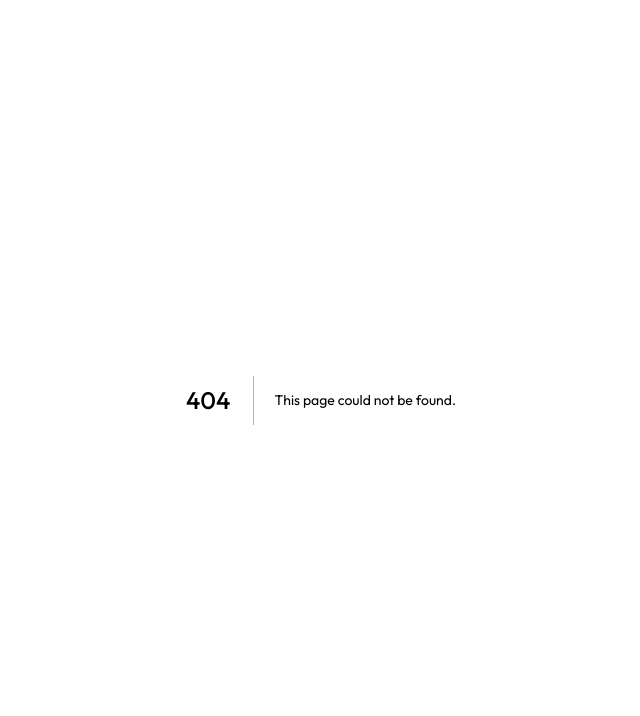
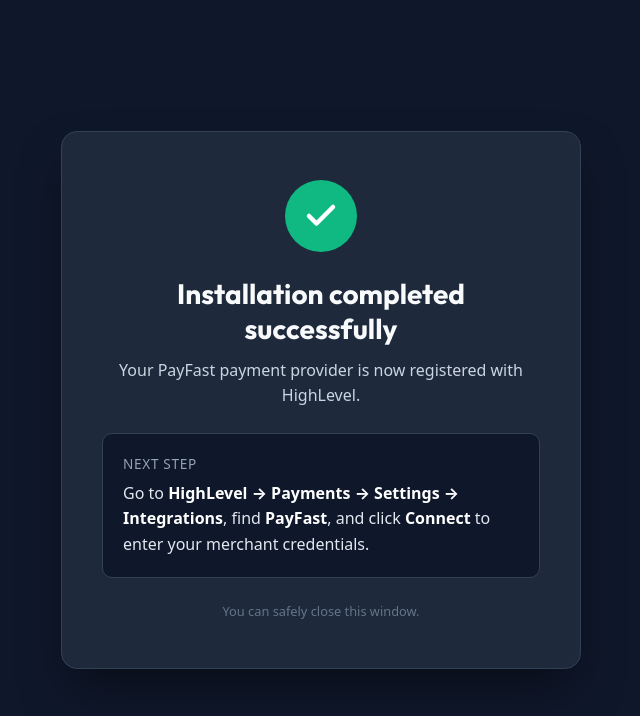
Before and after one commit to micheljacson-0312/payfast-connect, a Next.js app: page /installed in a window 1280 px wide. Before the commit this address had no page. Shown: the top 716 px of the page, without its empty margins (319-959 px from the left). Built offline with nearby package versions, Linux system fonts and the light colour scheme.

Commit message:
fix(install): simple success screen, remove dashboard redirect

```diff
--- /dev/null
+++ b/app/installed/page.tsx
@@ -0,0 +1,121 @@
+export const dynamic = 'force-dynamic';
+
+interface PageProps {
+  searchParams?: Promise<Record<string, string | string[] | undefined>>;
+}
+
+export default async function InstalledPage({ searchParams }: PageProps) {
+  const sp = searchParams ? await searchParams : {};
+  const locationId = typeof sp.locationId === 'string' ? sp.locationId : '';
+
+  return (
+    <main
+      style={{
+        minHeight: '100vh',
+        display: 'flex',
+        alignItems: 'center',
+        justifyContent: 'center',
+        background: '#0f172a',
+        color: '#f8fafc',
+        fontFamily: 'system-ui, -apple-system, "Segoe UI", Roboto, sans-serif',
+        padding: '2rem',
+      }}
+    >
+      <div
+        style={{
+          maxWidth: '520px',
+          width: '100%',
+          background: '#1e293b',
+          borderRadius: '16px',
+          padding: '3rem 2.5rem',
+          boxShadow: '0 25px 50px -12px rgba(0,0,0,0.5)',
+          textAlign: 'center',
+          border: '1px solid #334155',
+        }}
+      >
+        <div
+          style={{
+            width: '72px',
+            height: '72px',
+            borderRadius: '50%',
+            background: '#10b981',
+            margin: '0 auto 1.5rem',
+            display: 'flex',
+            alignItems: 'center',
+            justifyContent: 'center',
+          }}
+        >
+          <svg
+            width="36"
+            height="36"
+            viewBox="0 0 24 24"
+            fill="none"
+            stroke="#fff"
+            strokeWidth="3"
+            strokeLinecap="round"
+            strokeLinejoin="round"
+          >
+            <polyline points="20 6 9 17 4 12" />
+          </svg>
+        </div>
+
+        <h1 style={{ fontSize: '1.75rem', fontWeight: 700, margin: '0 0 0.75rem' }}>
+          Installation completed successfully
+        </h1>
+
+        <p style={{ color: '#cbd5e1', lineHeight: 1.6, margin: '0 0 1.5rem' }}>
+          Your PayFast payment provider is now registered with HighLevel.
+        </p>
+
+        <div
+          style={{
+            background: '#0f172a',
+            border: '1px solid #334155',
+            borderRadius: '10px',
+            padding: '1.25rem',
+            textAlign: 'left',
+            margin: '0 0 1.5rem',
+          }}
+        >
+          <p
+            style={{
+              fontSize: '0.85rem',
+              color: '#94a3b8',
+              margin: '0 0 0.5rem',
+              textTransform: 'uppercase',
+              letterSpacing: '0.05em',
+            }}
+          >
+            Next Step
+          </p>
+          <p style={{ margin: 0, lineHeight: 1.6, color: '#e2e8f0' }}>
+            Go to{' '}
+            <strong style={{ color: '#fff' }}>
+              HighLevel &rarr; Payments &rarr; Settings &rarr; Integrations
+            </strong>
+            , find <strong style={{ color: '#fff' }}>PayFast</strong>, and click{' '}
+            <strong style={{ color: '#fff' }}>Connect</strong> to enter your merchant
+            credentials.
+          </p>
+        </div>
+
+        {locationId ? (
+          <p
+            style={{
+              fontSize: '0.75rem',
+              color: '#64748b',
+              margin: 0,
+              fontFamily: 'ui-monospace, SFMono-Regular, Menlo, monospace',
+            }}
+          >
+            Location: {locationId}
+          </p>
+        ) : null}
+
+        <p style={{ fontSize: '0.8rem', color: '#64748b', margin: '1.5rem 0 0' }}>
+          You can safely close this window.
+        </p>
+      </div>
+    </main>
+  );
+}
```
Also changed, not shown: app/oauth/callback/route.ts (+44 -120 lines).
